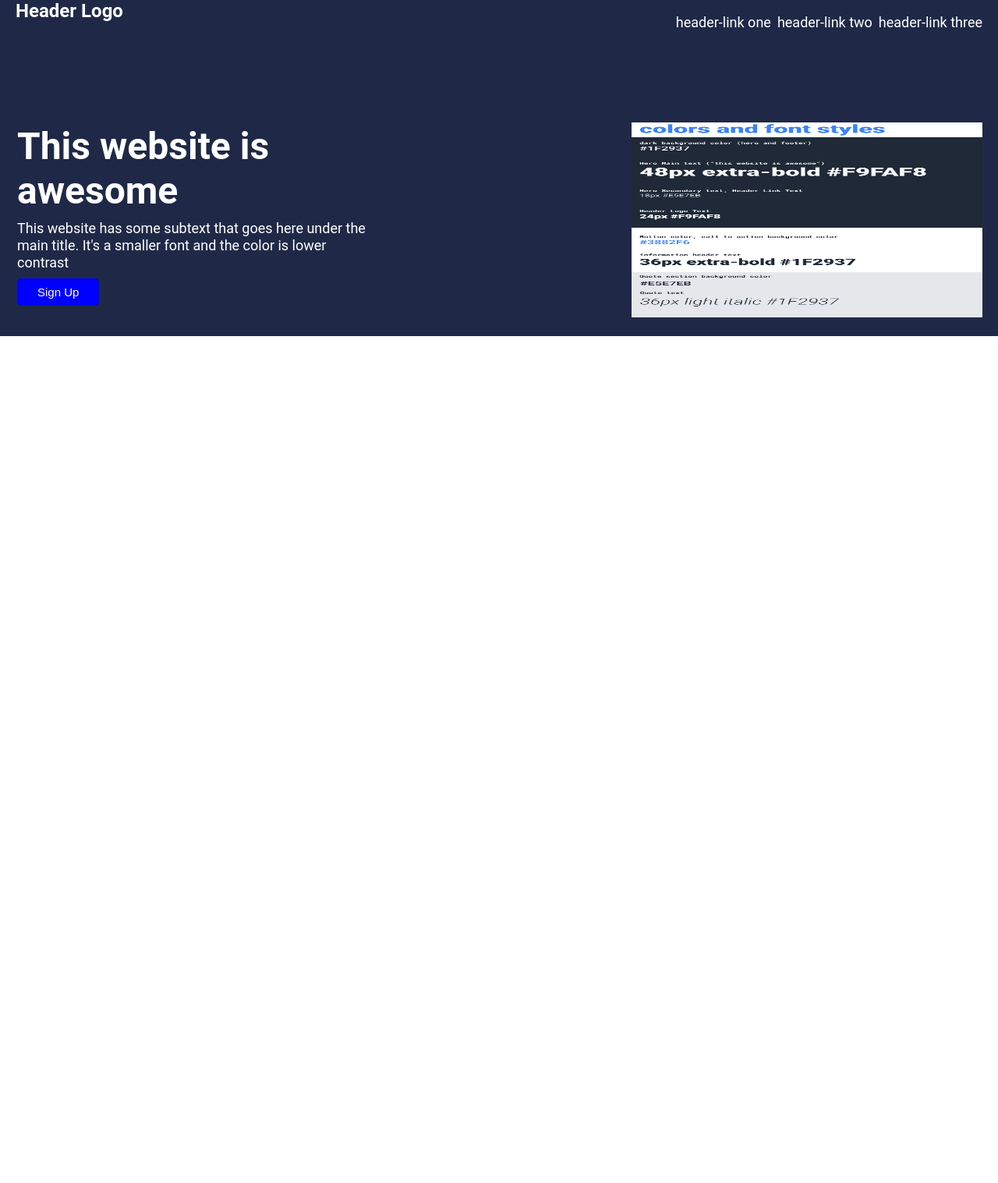
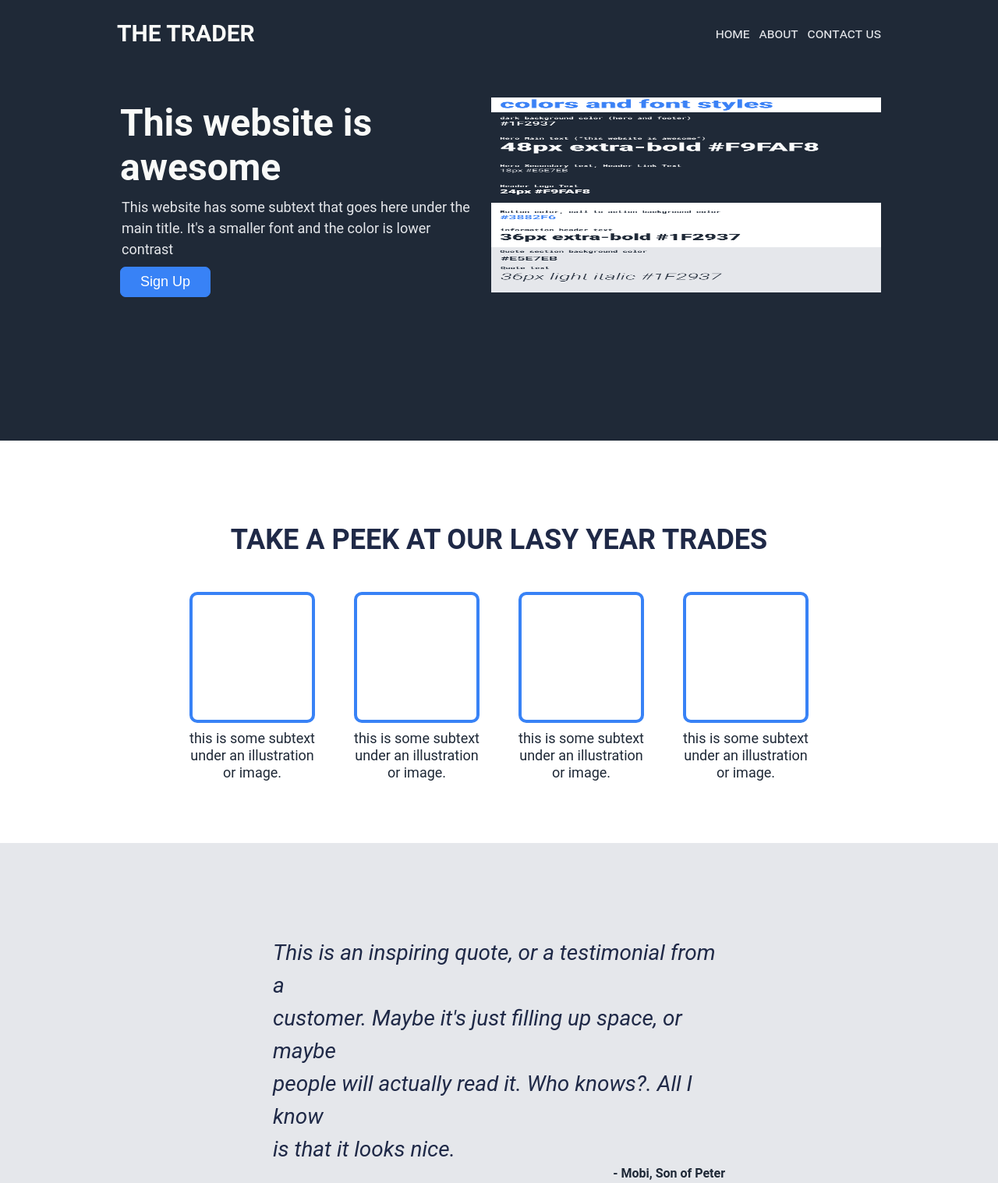
Before and after one commit to Chima-Peter/odin-landing-page, a plain HTML site: page index.html in a window 1280 px wide. Shown: the top 1517 px of the page at 78% size. Before the commit the page ends 800 px from the top, so only its background shows below. Drawn offline with Linux system fonts and the light colour scheme.

Commit message:
Create the code for the reminder of the page
This commit contains code that applies to all sections of the page
It contains differrent sections - the first, second and third section
down to the footer. It contains both the CSS and HTML code. It also
contains all the images used

```diff
--- a/css/style.css
+++ b/css/style.css
@@ -1,74 +1,210 @@
 body {
     padding: 0;
     margin: 0;
-  font-family: Roboto, Oxygen, Ubuntu, Cantarell, 'Open Sans', 'Helvetica Neue', sans-serif;
+    font-family: Roboto, Oxygen, Ubuntu, Cantarell, 'Open Sans', 'Helvetica Neue', sans-serif;
 }
 html {
     padding: 0;
     margin: 0;
 }
+
+/* NAVIGATION STYLING */
 .header {
-    background-color: #1f2947;
-    padding: 0px 20px 20px 20px;
+    background-color: #1f2937;
+    padding: 0px 150px 180px 150px;
     display: flex;
+    flex: auto;
     flex-direction: column;
-    gap: 100px;
-    flex-wrap: wrap;
+    gap: 40px;
 }
 .link-container {
     display: flex;
+    align-items: center;
+    padding: 0px;
+    margin: 0px;
+    flex: auto;
     gap: 10px;
 }
-.head {
-    flex-shrink: 0;
+.link-container div h2 {
+    color: #f9faf8;
+    font-size: 30px;
 }
-.link-container div h2 {
-    font-size: 24px;
-    color: white;
-    padding: 0px;
-    margin: 0px;
+.link-container .link {
+    padding: 0;
+    margin: 0 0 0 auto;
 }
-.link {
-    margin-left: auto;
+.link-container ul {
+    padding: 0;
+    margin: 0;
+    display: flex;
+    flex: auto;
+    gap: 12px;
+    list-style-type: none;
+    padding-inline-start: 0px;
 }
-.link-container div ul {
-    display: flex;
-    padding: 0px;
-    color: white;
-    gap: 8px;
+ul li {
     font-size: 18px;
-    list-style-type: none;
+    font-variant: small-caps;
+    color: #e5e7eb
 }
 .mid-container {
     display: flex;
+    flex: auto;
     justify-content: space-between;
-    flex-wrap: wrap;
+
 }
 .text-container {
-    padding: 2px;
+    padding: 4px;
 }
 .text-container h3 {
     font-size: 48px;
     font-weight: bolder;
-    color: white;
+    color: #f9faf8;
     padding: 0px;
     margin: 0px;
 }
 .text-container p {
     font-size: 18px;
-    color: white;
-    padding: 0px;
-    line-height: 4px;
+    color: #e5e7eb;
+    padding: 2px;
+    line-height: 5px;
 }
 .text-container button {
-    border-radius: 5px;
-    border: 1px solid blue;
-    background-color: blue;
+    border-radius: 7px;
+    border: 1px solid #3882f6;
+    background-color: #3882f6;
     color: white;
-    font-size: 15px;
+    font-size: 18px;
     padding: 8px 25px;
 }
 img {
-    width: 450px;
-    height: 250px;
+    width: 500px;
+    height: 250px
 }
+
+
+
+
+/* SECTION STYLING */
+.section {
+    display: flex;
+    flex: auto;
+    align-items: center;
+    flex-direction: column;
+    padding: 70px 150px 70px 150px;
+    gap: 10px;
+}
+.info h3 {
+    color: #1f2947;
+    font-size: 36px;
+    font-weight: bolder;
+}
+.boxes {
+    display: flex;
+    flex: auto;
+    gap: 50px;
+}
+.box {
+    padding: 80px 15px;
+    border: 4px solid #3882f6;
+    border-radius: 10px;
+}
+.boxes div p {
+    font-size: 18px;
+    line-height: 4px;
+    color: #1f2937;
+    text-align: center;
+}
+
+
+
+
+
+
+
+
+/* ASIDE STYLING */
+.aside {
+    display: flex;
+    flex: auto;
+    padding: 120px 350px 120px 350px;
+    background-color: #e5e7eb;
+    flex-direction: column;
+    align-items: center;
+}
+.aside-text p {
+    color: #1f2947;
+    font-style: italic;
+    font-weight: light;
+    font-size: 28px;
+    padding: 0px;
+    margin: 0px;
+    line-height: 1.5;
+}
+.aside-name {
+    margin-left: auto;
+}
+.aside-name h4 {
+    font-weight: bolder;
+    margin: 0px;
+    color: #1f2937;
+    padding: 0px;
+    margin: 0px;
+}
+
+
+
+
+
+
+
+/* SIGN UP SECTION STYLING */
+.sign-container {
+    display: flex;
+    flex: auto;
+    justify-content: center;
+    padding: 100px 100px;
+    color: white;
+}
+.sign-box {
+    padding: 30px 100px;
+    border: 2px solid #3882f6;
+    border-radius: 5px;
+    background-color: #3882f6;
+    display: flex;
+    flex: auto;
+    justify-content: space-between;
+    align-items: center;
+}
+.sign-up h4 {
+    margin-bottom: 0px;
+    padding-bottom: 5px;
+}
+.sign-up p {
+    margin-top: 2px;
+    padding: 0px;
+}
+.sign-box div button {
+    border: 2px solid white;
+    border-radius: 3px;
+    background-color: #3882f6;
+    color: white;
+    margin-left: auto;
+    padding: 10px 20px;
+}
+
+
+/* FOOTER */
+.footer {
+    display: flex;
+    flex: auto;
+    justify-content: center;
+    padding: 20px 100px;
+    background-color: #1f2937;
+    color: white;
+}
+.footer p {
+    font-size: 18px;
+    font-style: italic;
+    font-weight: lighter;
+}
--- a/index.html
+++ b/index.html
@@ -10,19 +10,19 @@
     <div class="header">
         <div class="link-container">
             <div class="head">
-                <h2>Header Logo</h2>
+                <h2>THE TRADER</h2>
             </div>
             <div class="link">
                 <ul>
-                    <li>header-link one</li>
-                    <li>header-link two</li>
-                    <li>header-link three</li>
+                    <li>home</li>
+                    <li>about</li>
+                    <li>contact us</li>
                 </ul>
             </div>
         </div>
         <div class="mid-container">
             <div class="text-container">
-                <h3>This website is </h3>
+                <h3>This website is</h3>
                 <h3>awesome</h3>
                 <p>This website has some subtext that goes here under the</p>
                 <p> main title. It's a smaller font and the color is lower </p>
@@ -34,5 +34,61 @@
             </div>
         </div>
     </div>
+    <div class="section">
+        <div class="info">
+            <h3>TAKE A PEEK AT OUR LASY YEAR TRADES</h3>
+        </div>
+        <div class="boxes">
+            <div>
+                <div class="box"></div>
+                <p>this is some subtext </p>
+                <p>under an illustration </p>
+                <p>or image.</p>
+            </div>
+            <div>
+                <div class="box"></div>
+                <p>this is some subtext </p>
+                <p>under an illustration </p>
+                <p>or image.</p>
+            </div>
+            <div>
+                <div class="box"></div>
+                <p>this is some subtext </p>
+                <p>under an illustration </p>
+                <p>or image.</p>
+            </div>
+            <div>
+                <div class="box"></div>
+                <p>this is some subtext </p>
+                <p>under an illustration </p>
+                <p>or image.</p>
+            </div>
+        </div>
+    </div>
+    <div class="aside">
+        <div class="aside-text">
+            <p>This is an inspiring quote, or a testimonial from a</p>
+            <p> customer. Maybe it's just filling up space, or maybe </p>
+            <p>people will actually read it. Who knows?. All I know </p>
+            <p>is that it looks nice.</p>
+        </div>
+        <div class="aside-name">
+            <h4>- Mobi, Son of Peter</h4>
+        </div>
+    </div>
+    <div class="sign-container">
+        <div class="sign-box">
+            <div class="sign-up">
+                <h4>Call to action!. It's time!</h4>
+                <p>Sign up for our product by clicking that button right over there</p>
+            </div>
+            <div>
+                <button>Sign up</button>
+            </div>
+        </div>
+    </div>
+    <div class="footer">
+        <p>Copyright &#169 The Odin Project</p>
+    </div>
 </body>
 </html>
```
Also changed, not shown: images/logo.png (added), images/mobs_logo.png (added), 1 other file.
